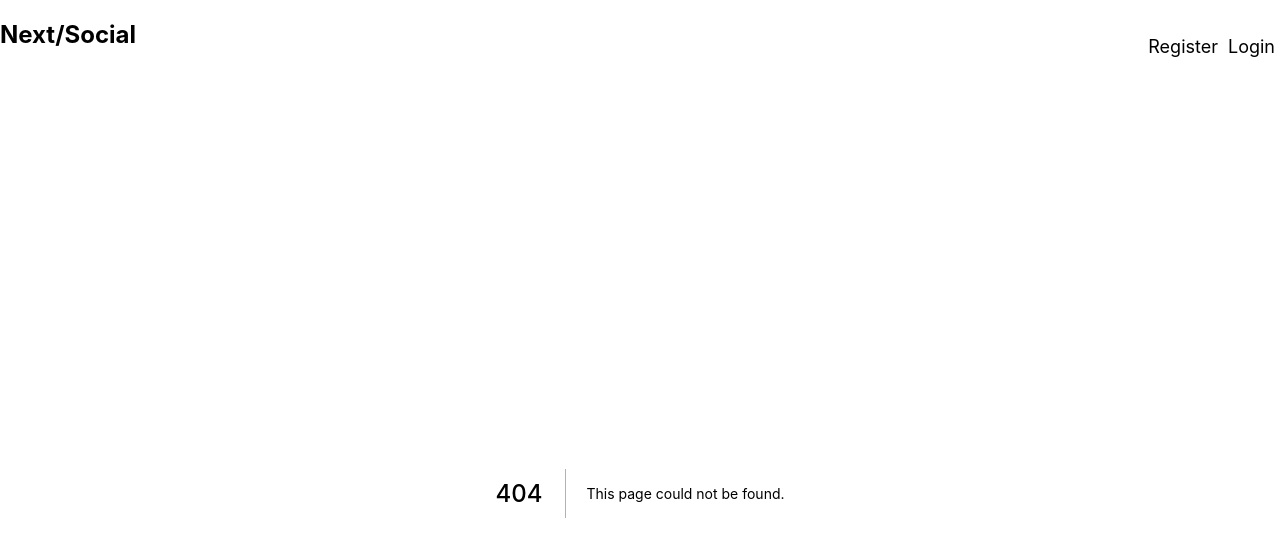
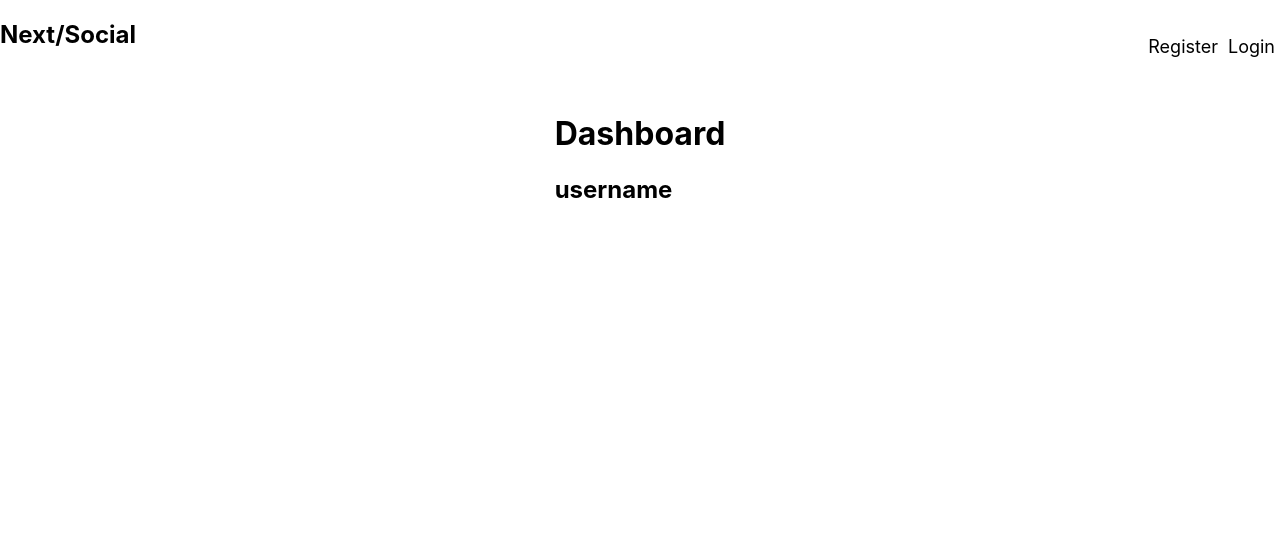
Before and after one commit to sulaiman-dev/next-learning, a Next.js app: page /dashboard in a window 1280 px wide. Before the commit this address had no page. Shown: the top 540 px of the page. Built offline with nearby package versions, Linux system fonts and the light colour scheme; sample sign-in values are in the browser's storage.

Commit message:
HOC created for protecting routes/pages.

```diff
--- /dev/null
+++ b/components/HOC/withAuth.js
@@ -0,0 +1,68 @@
+// Method 1: (We don't verify the token)
+
+import { useRouter } from "next/router";
+const withAuth = (WrappedComponent) => {
+  return (props) => {
+    // checks whether we are on client / browser or server.
+    if (typeof window !== "undefined") {
+      const Router = useRouter();
+
+      const accessToken = localStorage.getItem("accessToken");
+
+      // If there is no access token we redirect to "/" page.
+      if (!accessToken) {
+        Router.replace("/feed/login");
+        return null;
+      }
+
+      // If this is an accessToken we just render the component that was passed with all its props
+
+      return <WrappedComponent {...props} />;
+    }
+
+    // If we are on server, return null
+    return null;
+  };
+};
+
+export default withAuth;
+
+// Method 2: We need to verify the token.
+// HOC/withAuth.jsx
+// import { useRouter } from "next/router";
+// import { useEffect, useState } from "react";
+// import verifyToken from "services/verifyToken";
+
+// const withAuth = (WrappedComponent) => {
+//   return (props) => {
+//     const Router = useRouter();
+//     const [verified, setVerified] = useState(false);
+
+//     useEffect(async () => {
+//       const accessToken = localStorage.getItem("accessToken");
+//       // if no accessToken was found,then we redirect to "/" page.
+//       if (!accessToken) {
+//         Router.replace("/");
+//       } else {
+//         // we call the api that verifies the token.
+//         const data = await verifyToken(accessToken);
+//         // if token was verified we set the state.
+//         if (data.verified) {
+//           setVerified(data.verified);
+//         } else {
+//           // If the token was fraud we first remove it from localStorage and then redirect to "/"
+//           localStorage.removeItem("accessToken");
+//           Router.replace("/");
+//         }
+//       }
+//     }, []);
+
+//     if (verified) {
+//       return <WrappedComponent {...props} />;
+//     } else {
+//       return null;
+//     }
+//   };
+// };
+
+// export default withAuth;
--- a/pages/about.js
+++ b/pages/about.js
@@ -1,7 +1,10 @@
 // routing with pages => (About page or route)
+import withAuth from "../components/HOC/withAuth"
 
-export default function About() {
+function About() {
     return (
         <h3>About Page</h3>
     )
 }
+
+export default withAuth(About)
--- /dev/null
+++ b/pages/dashboard.js
@@ -0,0 +1,14 @@
+// pages/dashboard.jsx
+import withAuth from "../components/HOC/withAuth";
+
+const Dashboard = ({ user }) => {
+  return (
+    <div>
+      <h1>Dashboard</h1>
+      <h2>{user?.name || 'username'}</h2>
+    </div>
+  );
+};
+
+export default withAuth(Dashboard);
+// export default Dashboard;
```
